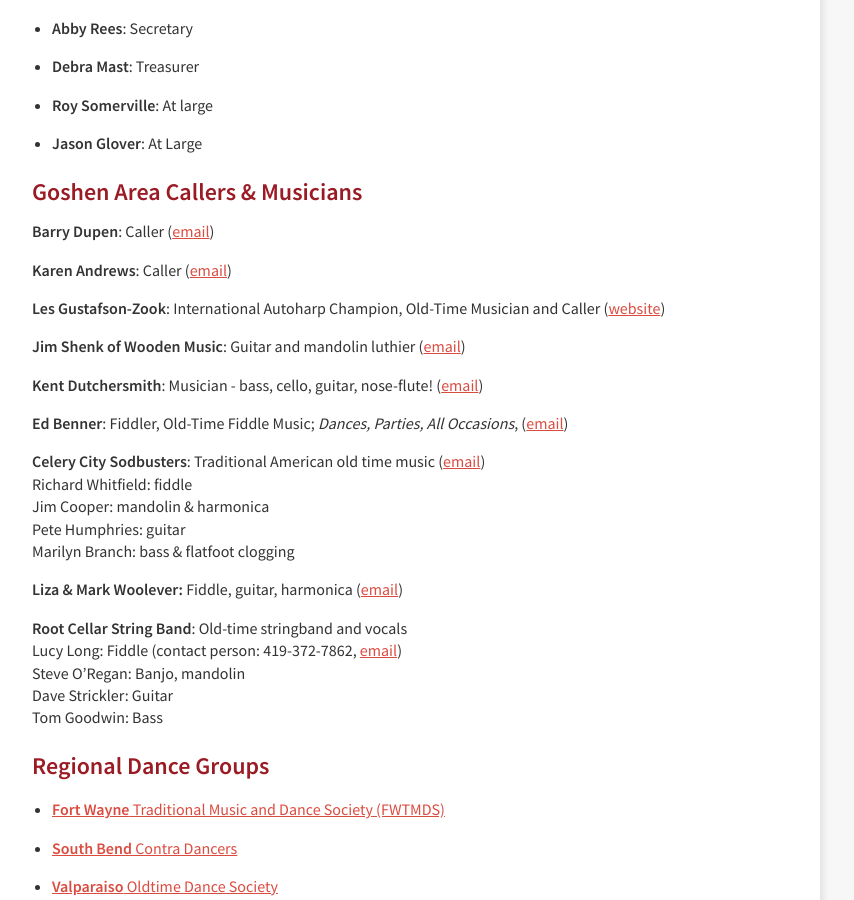
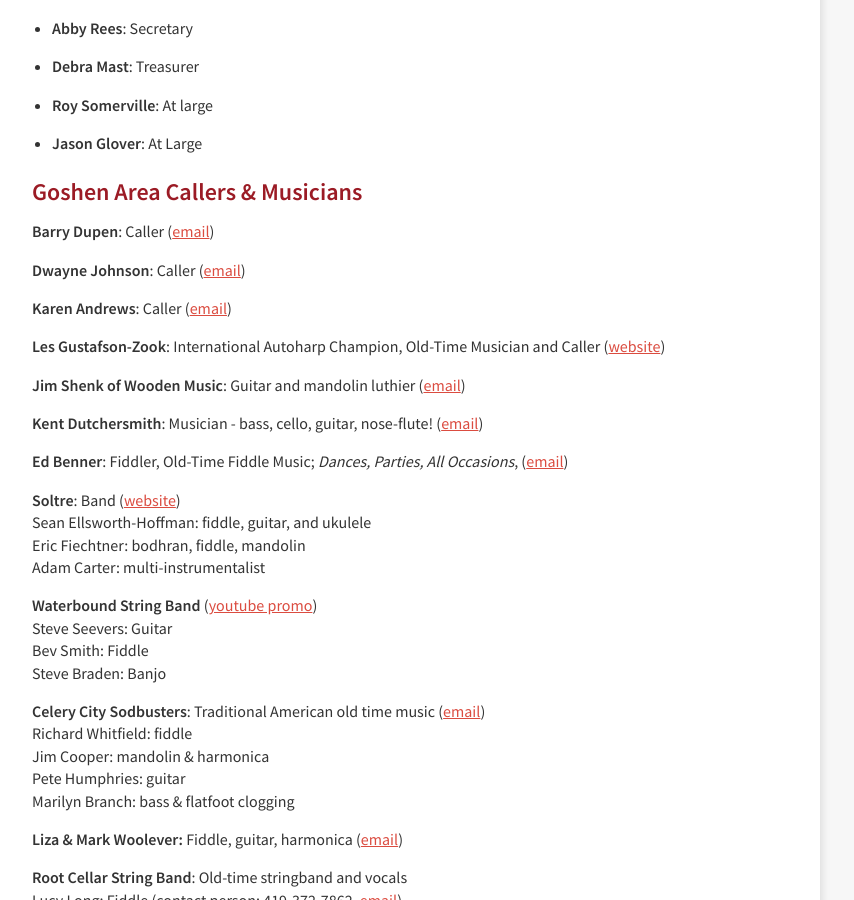
Before and after one commit to godancing/godancing.github.io, a Jekyll site: the page built from about.markdown, in a window 1280 px wide and 900 px high, scrolled down 904 px. Shown: the whole window, without its empty margins (240-1094 px from the left). Built offline with Jekyll 4.4.1, drawn with Linux system fonts in a browser that asks for light colours.

Commit message:
Update about.markdown
Add area bands and callers

```diff
--- a/about.markdown
+++ b/about.markdown
@@ -45,6 +45,8 @@
 
 **Barry Dupen**: Caller ([email](mailto:barry.dupen@gmail.com))
 
+**Dwayne Johnson**: Caller ([email](mailto:dwayne.johnson09@gmail.com))
+
 **Karen Andrews**: Caller ([email](mailto:kacog49@verizon.net))
 
 **Les Gustafson-Zook**: International Autoharp Champion, Old-Time Musician and Caller ([website](http://gustafsonzook.com/))
@@ -54,6 +56,16 @@
 **Kent Dutchersmith**: Musician - bass, cello, guitar, nose-flute! ([email](mailto:dutchersmith@verizon.net))
 
 **Ed Benner**: Fiddler, Old-Time Fiddle Music; *Dances, Parties, All Occasions*, ([email](mailto:ebennr@earthlink.net))
+
+**Soltre**: Band ([website](https://soltreband.com/home))<br>
+Sean Ellsworth-Hoffman: fiddle, guitar, and ukulele<br>
+Eric Fiechtner: bodhran, fiddle, mandolin<br>
+Adam Carter: multi-instrumentalist<br>
+
+**Waterbound String Band** ([youtube promo](https://www.youtube.com/watch?v=WkP4TG6TQV0))<br>
+Steve Seevers: Guitar<br>
+Bev Smith: Fiddle<br>
+Steve Braden: Banjo<br>
 
 **Celery City Sodbusters**: Traditional American old time music ([email](mlbranch@yahoo.com))<br>
 Richard Whitfield: fiddle<br>
```
